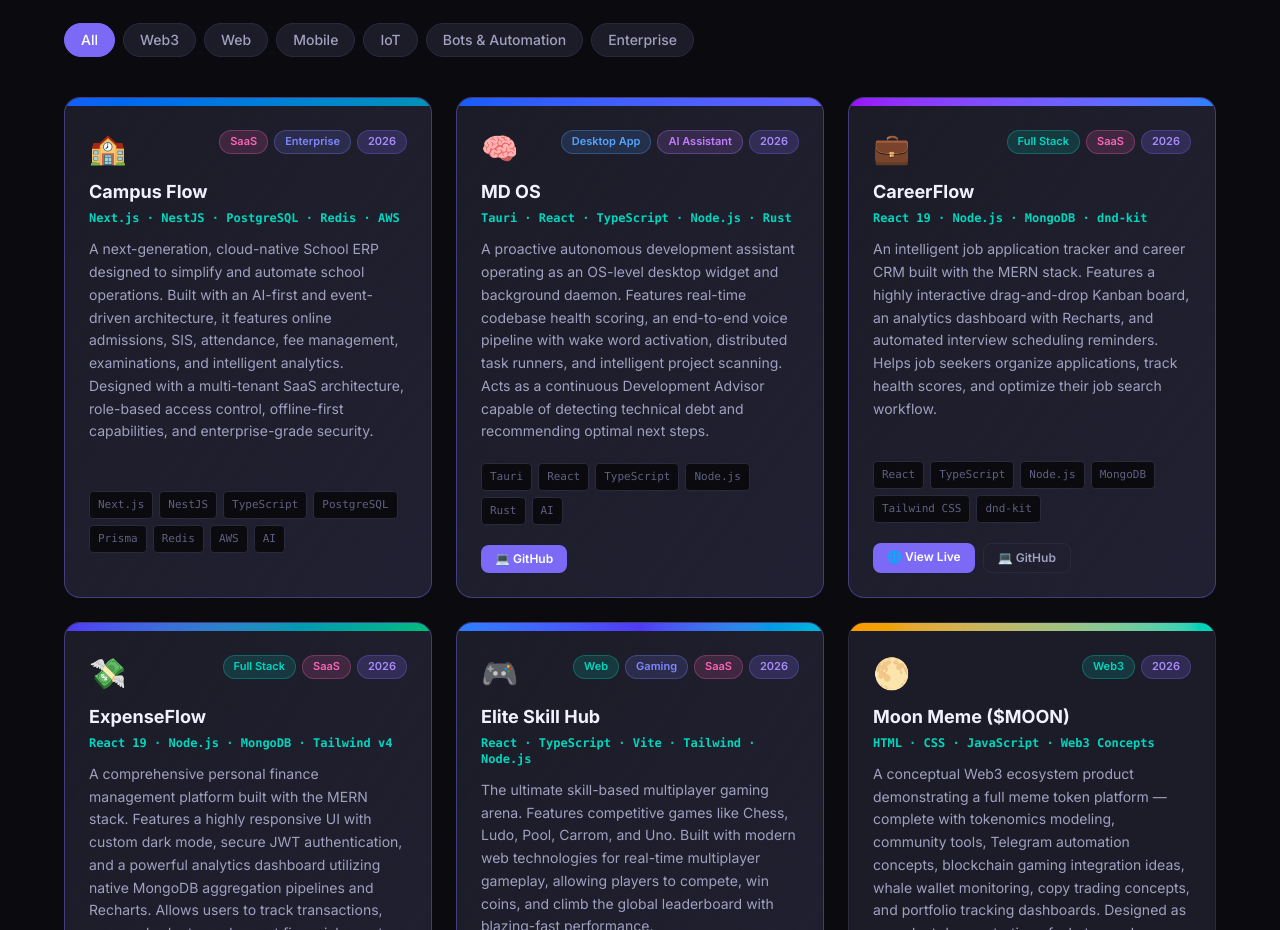
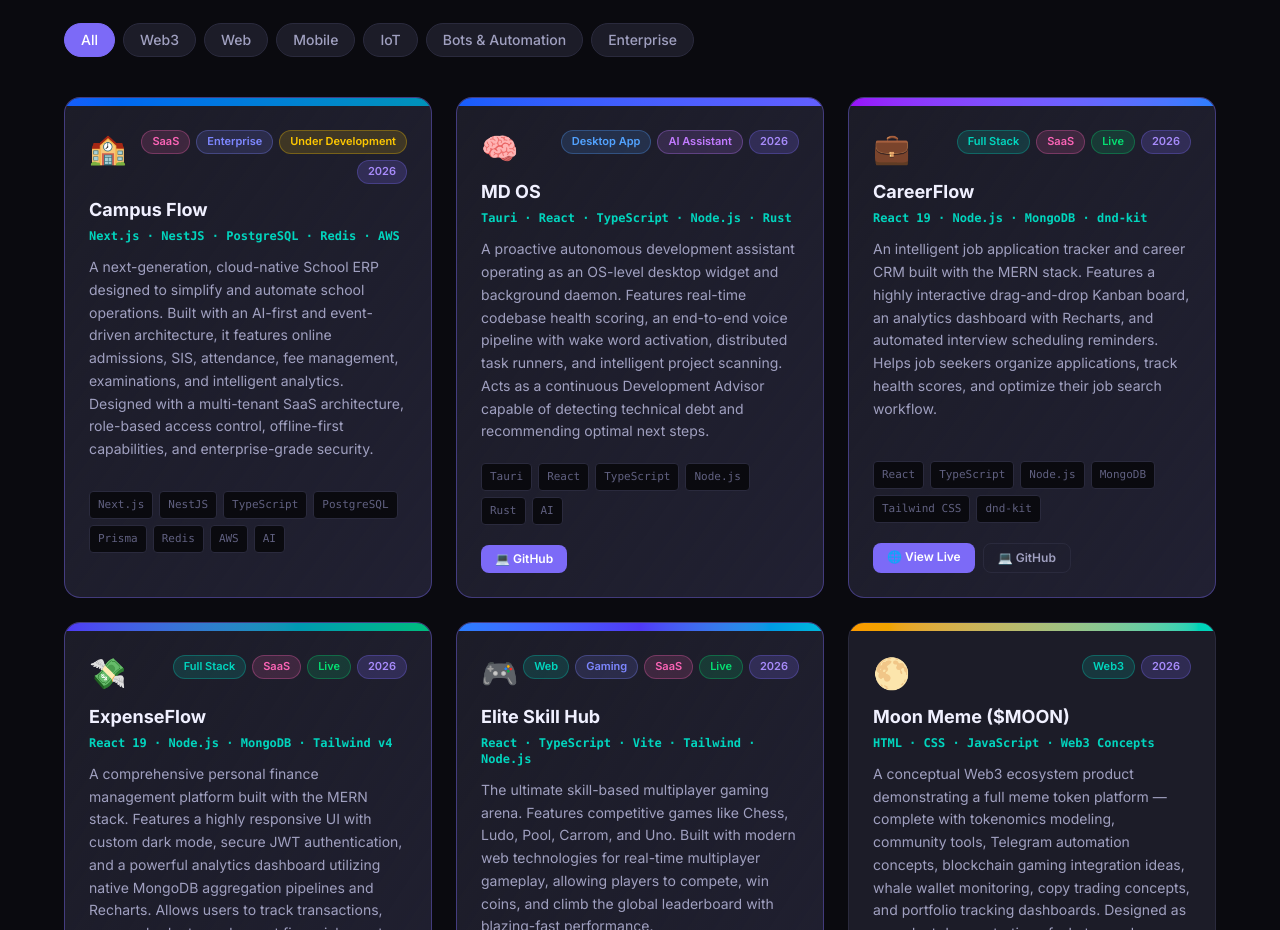
Before and after one commit to MdDevCoder/portfolio, a React (Vite) app: page / in a window 1280 px wide. Shown: the part 5740-6670 px from the top of the page. Built offline with nearby package versions, Linux system fonts and the light colour scheme.

Commit message:
feat: Add status badges to projects

```diff
--- a/src/data/projects.ts
+++ b/src/data/projects.ts
@@ -7,6 +7,7 @@ export const projectsData = [
     badges: [
       { text: "SaaS", type: "saas", color: "text-pink-400 bg-pink-400/15 border-pink-400/30" },
       { text: "Enterprise", type: "enterprise", color: "text-indigo-400 bg-indigo-400/15 border-indigo-400/30" },
+      { text: "Under Development", type: "status", color: "text-yellow-400 bg-yellow-400/15 border-yellow-400/30" },
       { text: "2026", type: "featured", color: "text-accent2 bg-accent/20 border-accent/30" }
     ],
     title: "Campus Flow",
@@ -42,6 +43,7 @@ export const projectsData = [
     badges: [
       { text: "Full Stack", type: "web", color: "text-teal-400 bg-teal-400/15 border-teal-400/30" },
       { text: "SaaS", type: "saas", color: "text-pink-400 bg-pink-400/15 border-pink-400/30" },
+      { text: "Live", type: "status", color: "text-green-400 bg-green-400/15 border-green-400/30" },
       { text: "2026", type: "featured", color: "text-accent2 bg-accent/20 border-accent/30" }
     ],
     title: "CareerFlow",
@@ -62,6 +64,7 @@ export const projectsData = [
     badges: [
       { text: "Full Stack", type: "web", color: "text-teal-400 bg-teal-400/15 border-teal-400/30" },
       { text: "SaaS", type: "saas", color: "text-pink-400 bg-pink-400/15 border-pink-400/30" },
+      { text: "Live", type: "status", color: "text-green-400 bg-green-400/15 border-green-400/30" },
       { text: "2026", type: "featured", color: "text-accent2 bg-accent/20 border-accent/30" }
     ],
     title: "ExpenseFlow",
@@ -83,6 +86,7 @@ export const projectsData = [
       { text: "Web", type: "web", color: "text-teal-400 bg-teal-400/15 border-teal-400/30" },
       { text: "Gaming", type: "gaming", color: "text-indigo-400 bg-indigo-400/15 border-indigo-400/30" },
       { text: "SaaS", type: "saas", color: "text-pink-400 bg-pink-400/15 border-pink-400/30" },
+      { text: "Live", type: "status", color: "text-green-400 bg-green-400/15 border-green-400/30" },
       { text: "2026", type: "featured", color: "text-accent2 bg-accent/20 border-accent/30" }
     ],
     title: "Elite Skill Hub",
```
